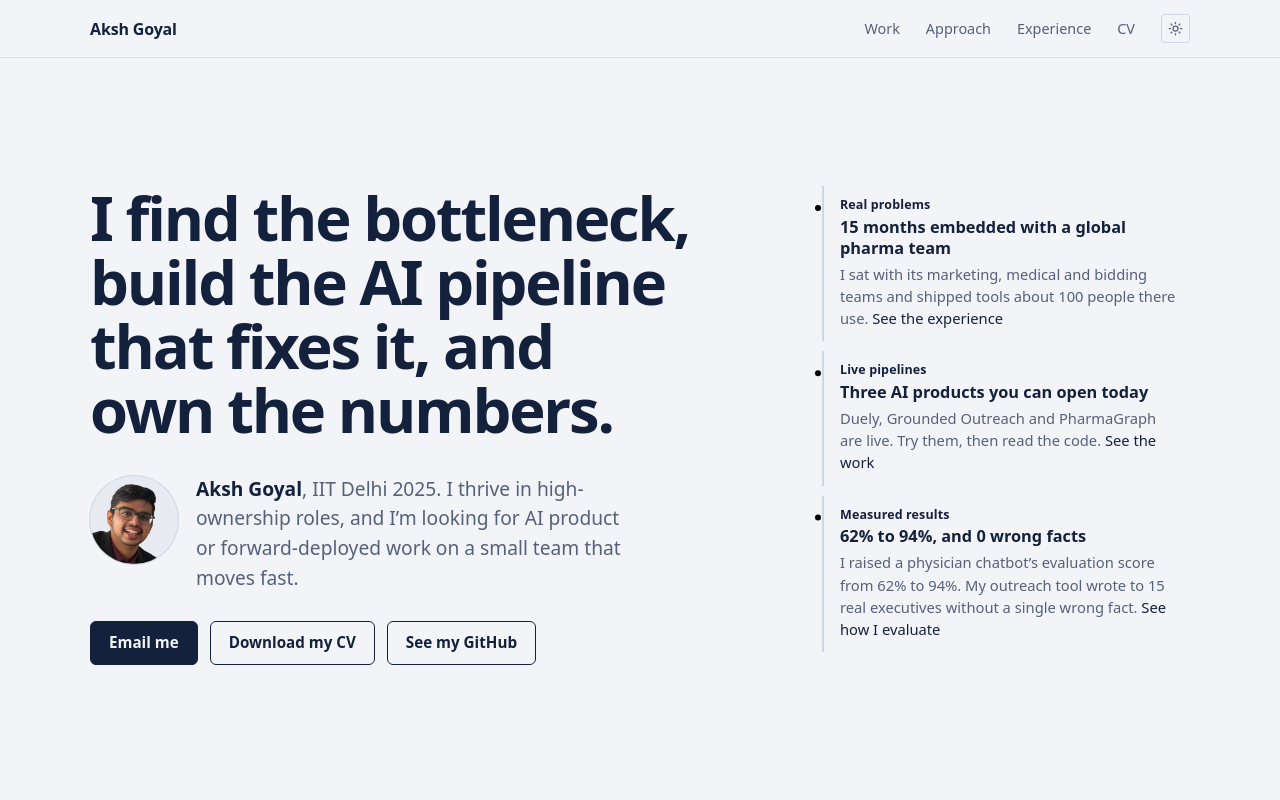
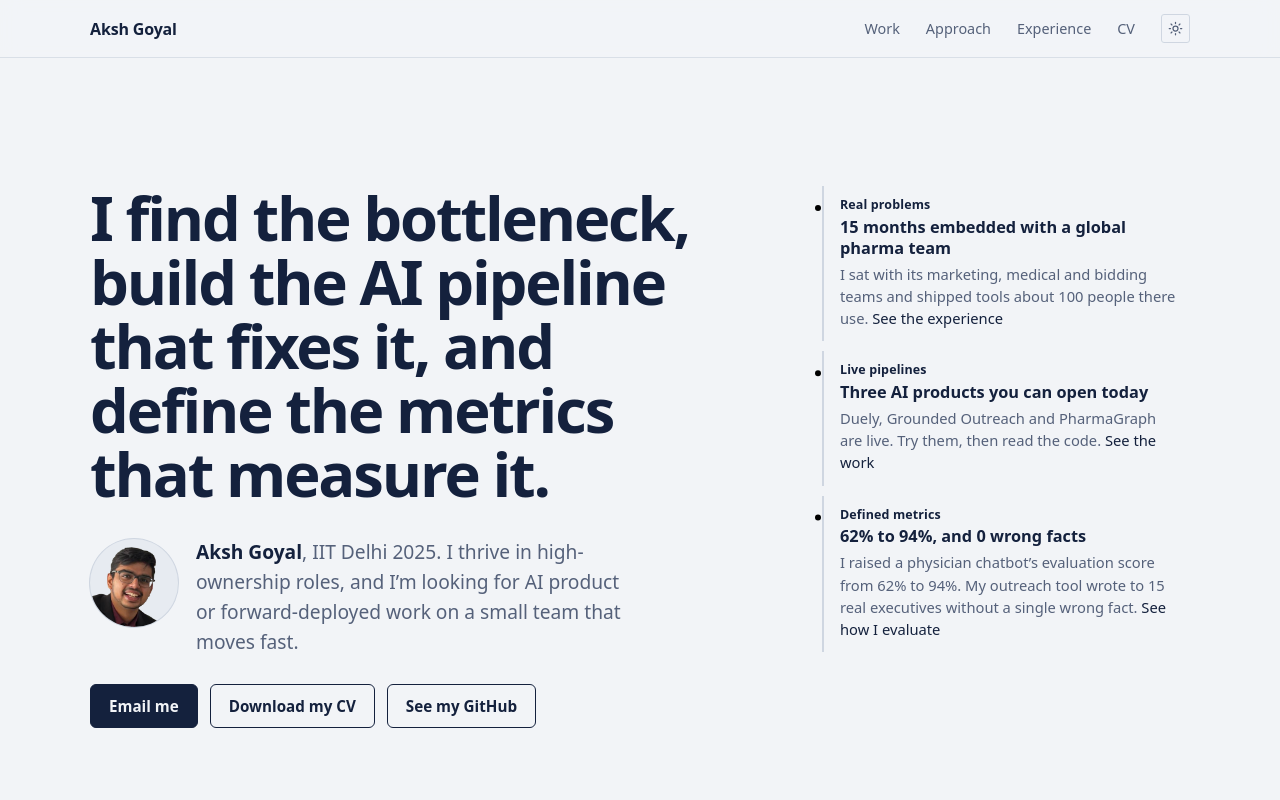
Before and after one commit to AkshGoyal/portfolio, an Astro site: page / in a window 1280 px wide. Shown: the top 800 px of the page. Built offline with nearby package versions, Linux system fonts and the light colour scheme; Astro itself is replaced by a stand-in of ours.

Commit message:
Hero: define the metrics that measure it
Co-Authored-By: Claude Opus 5.5 <noreply@anthropic.com>

```diff
--- a/src/pages/index.astro
+++ b/src/pages/index.astro
@@ -41,7 +41,7 @@ const notes = [
     link: 'See the work',
   },
   {
-    label: 'Measured results',
+    label: 'Defined metrics',
     title: '62% to 94%, and 0 wrong facts',
     body: 'I raised a physician chatbot’s evaluation score from 62% to 94%. My outreach tool wrote to 15 real executives without a single wrong fact.',
     href: '#rag-eval-harness',
@@ -52,14 +52,14 @@ const notes = [
 
 <BaseLayout
   title="Aksh Goyal — AI products and pipelines, shipped end to end"
-  description="I find the bottleneck, build the AI pipeline that fixes it, and own the numbers. Seven products, three live, and two product strategy cases."
+  description="I find the bottleneck, build the AI pipeline that fixes it, and define the metrics that measure it. Seven products, three live, and two product strategy cases."
 >
   <section class="hero wrap" data-hero>
     <svg class="traces" aria-hidden="true" data-traces></svg>
     <div class="hero__grid">
       <div>
         <h1 class="hero__claim">
-          I <a class="cite" href="#note-1" data-cite="1">find the bottleneck</a>, <a class="cite" href="#note-2" data-cite="2">build the AI pipeline that fixes it</a>, and <a class="cite" href="#note-3" data-cite="3">own the numbers</a>.
+          I <a class="cite" href="#note-1" data-cite="1">find the bottleneck</a>, <a class="cite" href="#note-2" data-cite="2">build the AI pipeline that fixes it</a>, and <a class="cite" href="#note-3" data-cite="3">define the metrics that measure it</a>.
         </h1>
         <p class="hero__who">
           <img class="hero__photo" src="/aksh.png" width="88" height="88" alt="Aksh Goyal" />
```
Also changed, not shown: public/og.png.
